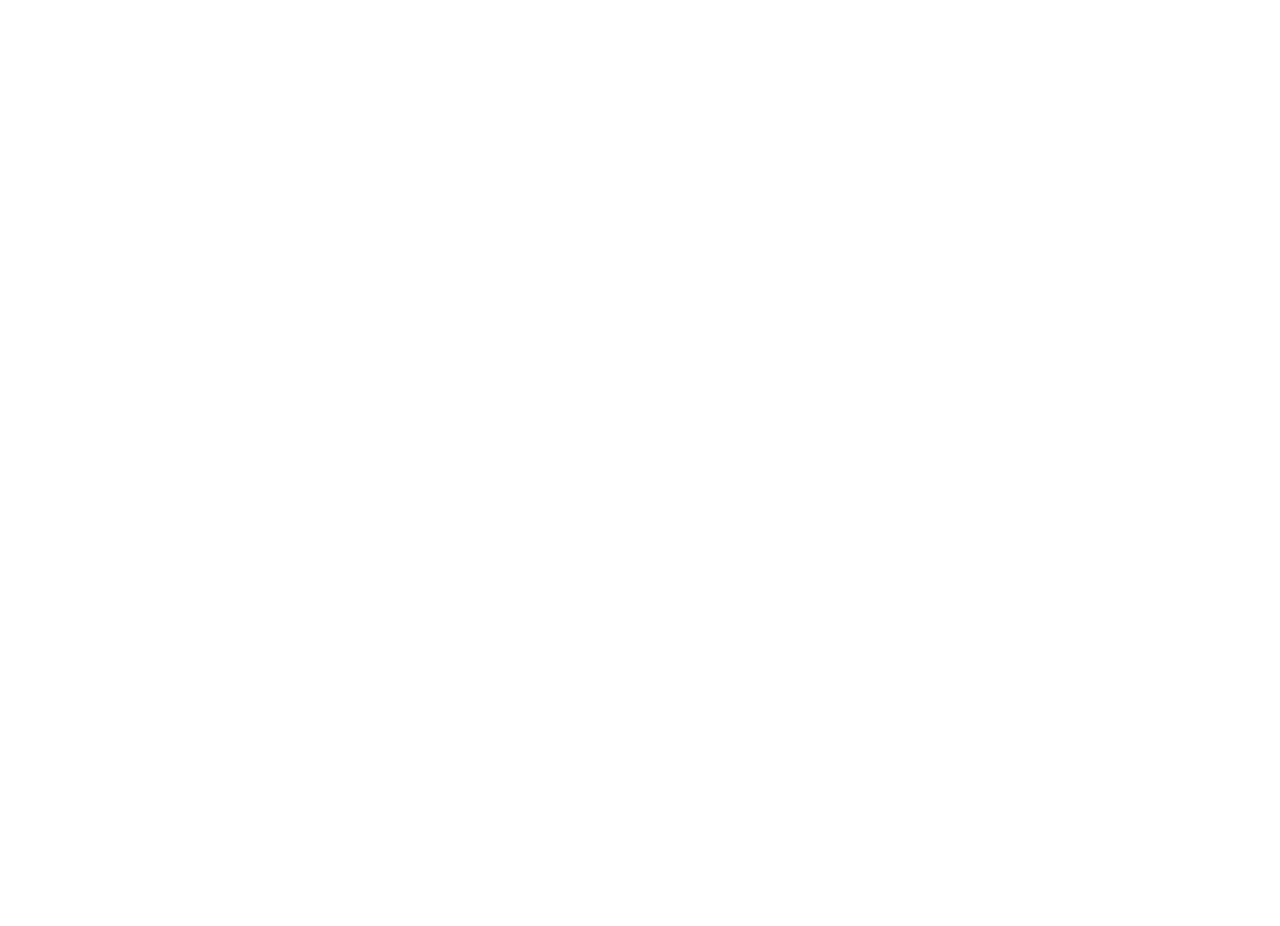
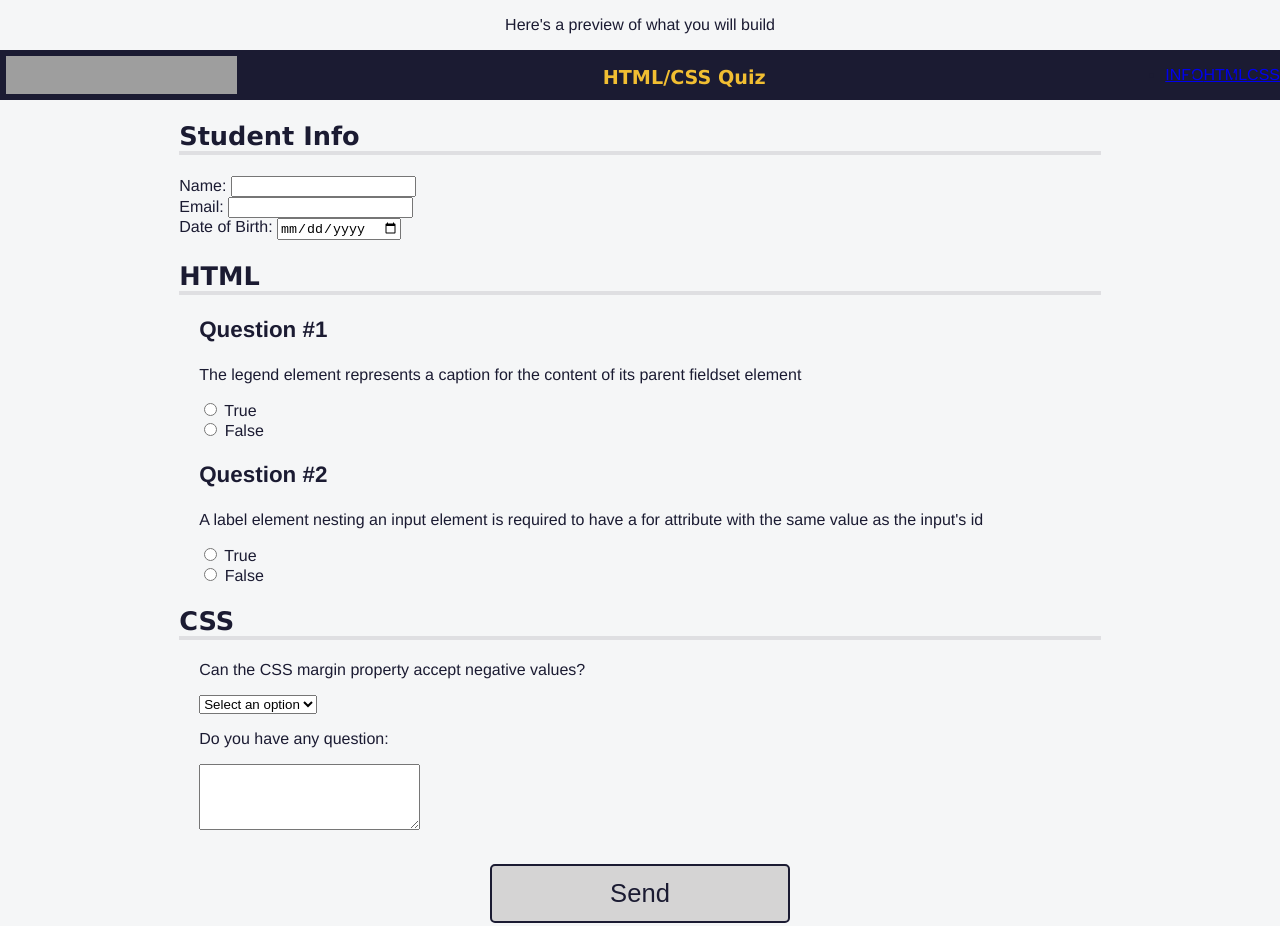
Before and after one commit to Huypham07/front-end-FreeCodeCamp, a plain HTML site: page responsive_design/quiz_form/index.html in a window 1280 px wide. Before the commit the page ends 800 px from the top, so only its background shows below. Drawn offline with Linux system fonts and the light colour scheme; grey boxes are pictures that could not be loaded.

Commit message:
quiz form

```diff
--- a/responsive_design/quiz_form/index.html
+++ b/responsive_design/quiz_form/index.html
@@ -1,13 +1,85 @@
 <!DOCTYPE html>
 <html lang="en">
-<head>
-    <meta charset="UTF-8">
-    <meta name="viewport" content="width=device-width, initial-scale=1.0">
-    <meta name="description" content="freeCodeCamp Accessibility Quiz practice project" >
+  <head>
+    <meta charset="UTF-8" />
+    <meta name="viewport" content="width=device-width, initial-scale=1.0" />
+    <meta name="description" content="freeCodeCamp Accessibility Quiz practice project" />
     <title>Accessibility Quiz</title>
-    <link rel="stylesheet" href="styles.css">
-</head>
-<body>
-
-</body>
+    <link rel="stylesheet" href="styles.css" />
+  </head>
+  <body>
+    <header>
+      <div id="header">
+        <p>Here's a preview of what you will build</p>
+      </div>
+    </header>
+    <nav>
+        <img id="logo" src="https://cdn.freecodecamp.org/platform/universal/fcc_primary.svg" alt="freeCodeCamp" />
+        <h1>HTML/CSS Quiz</h1>
+        <ul>
+          <li><a href="#student-info">INFO</a></li>
+          <li><a href="#html-questions">HTML</a></li>
+          <li><a href="#css-questions">CSS</a></li>
+        </ul>
+    </nav>
+    <main>
+      <div id="main">
+        <form action="https://freecodecamp.org/practice-project/accessibility-quiz" method="post">
+          <section role="region">
+            <h2 id="student-info" class="title">Student Info</h2>
+            <label>Name: <input type="text" id="student-name" name="student-name" required /></label>
+            <label>Email: <input type="email" id="student-email" name="student-email" required /></label>
+            <label>Date of Birth: <input type="date" id="birth-date" name="birth-date" required /></label>
+          </section>
+          <section role="region">
+            <h2 id="html-questions" class="title">HTML</h2>
+            <div class="question">
+              <p class="question-number">Question #1</p>
+              <p class="question-text">
+                The legend element represents a caption for the content of its parent fieldset element
+              </p>
+              <div class="answers">
+                <label><input type="radio" name="q1" id="q1a1" value="true" /> True</label>
+                <label><input type="radio" name="q1" id="q1a2" value="false" /> False</label>
+              </div>
+            </div>
+            <div class="question">
+              <p class="question-number">Question #2</p>
+              <p class="question-text">
+                A label element nesting an input element is required to have a for attribute with the same value as the
+                input's id
+              </p>
+              <div class="answers">
+                <label><input type="radio" name="q2" id="q2a1" value="true" /> True</label>
+                <label><input type="radio" name="q2" id="q2a2" value="false" /> False</label>
+              </div>
+            </div>
+          </section>
+          <section role="region">
+            <h2 id="css-questions" class="title">CSS</h2>
+            <div class="question">
+              <p class="question-text">Can the CSS margin property accept negative values?</p>
+              <div class="answers">
+                <select>
+                  <option value="select">Select an option</option>
+                  <option value="yes">Yes</option>
+                  <option value="no">No</option>
+                </select>
+              </div>
+            </div>
+            <div class="question">
+              <p class="question-text">Do you have any question:</p>
+              <div class="answers">
+                <textarea id="userquestion" name="userquestion" rows="4" cols="25"></textarea>
+              </div>
+            </div>
+          </section>
+          <button id="submit" type="submit">Send</button>
+        </form>
+      </div>
+    </main>
+    <footer>
+      <div id="footer"></div>
+    </footer>
+  </body>
 </html>
--- a/responsive_design/quiz_form/styles.css
+++ b/responsive_design/quiz_form/styles.css
@@ -0,0 +1,86 @@
+body {
+  background: #f5f6f7;
+  color: #1b1b32;
+  font-family: Helvetica;
+  margin: 0;
+}
+
+main {
+    width: 72%;
+    margin: 0 auto;
+}
+
+h1, h2 {
+    font-family: Verdana, Geneva, Tahoma, sans-serif;
+}
+
+#logo {
+  width: max(10rem, 18vw);
+  aspect-ratio: 35/4;
+  padding: 0.4rem;
+}
+
+#header {
+    width: 100%;
+}
+
+#header > p {
+    color: #1b1b32;
+    text-align: center;
+    font-size: min(4vw, 1em);
+}
+
+nav {
+    display: flex;
+    position: sticky;
+    top: 0;
+    justify-content: space-between;
+    background-color: #1b1b32;
+    height: 50px;
+}
+
+nav h1 {
+    color: #f1be32;
+    font-size: min(5vw, 1.2em);
+}
+
+nav ul {
+    display: flex;
+    justify-content: space-evenly;
+}
+
+.title {
+    font-size: min(6vw, 1.6em);
+    color: #1b1b32;
+    font-weight: 800;
+    /* margin: 0; */
+    border-bottom: 4px solid #dfdfe2;
+}
+
+.question {
+    margin: 0 20px;
+}
+
+.question-number {
+    font-size: min(5vw, 1.4em);
+    color: #1b1b32;
+    font-weight: 700;
+}
+
+label {
+    display: block;
+}
+
+
+
+#submit {
+    border: 2px solid #1b1b32;
+    font-size: min(6vw, 1.6em);
+    padding: 0.8rem;
+    width: 300px;
+    background-color: #d5d4d4;
+    border-radius: 5px;
+    color: #1b1b32;
+    margin: 30px auto;
+    display: block;
+}
```
Also changed, not shown: responsive_design/survey_form_proj/index.html (+1 -1 lines).
